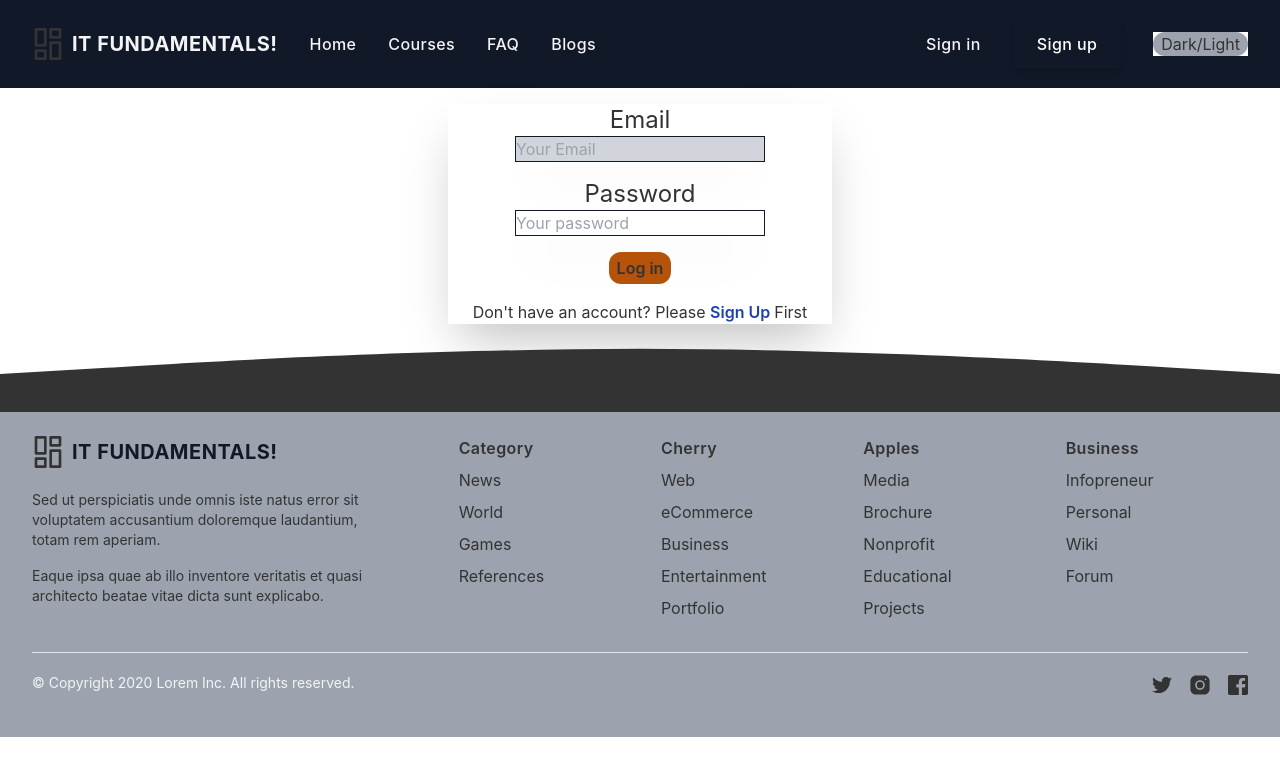
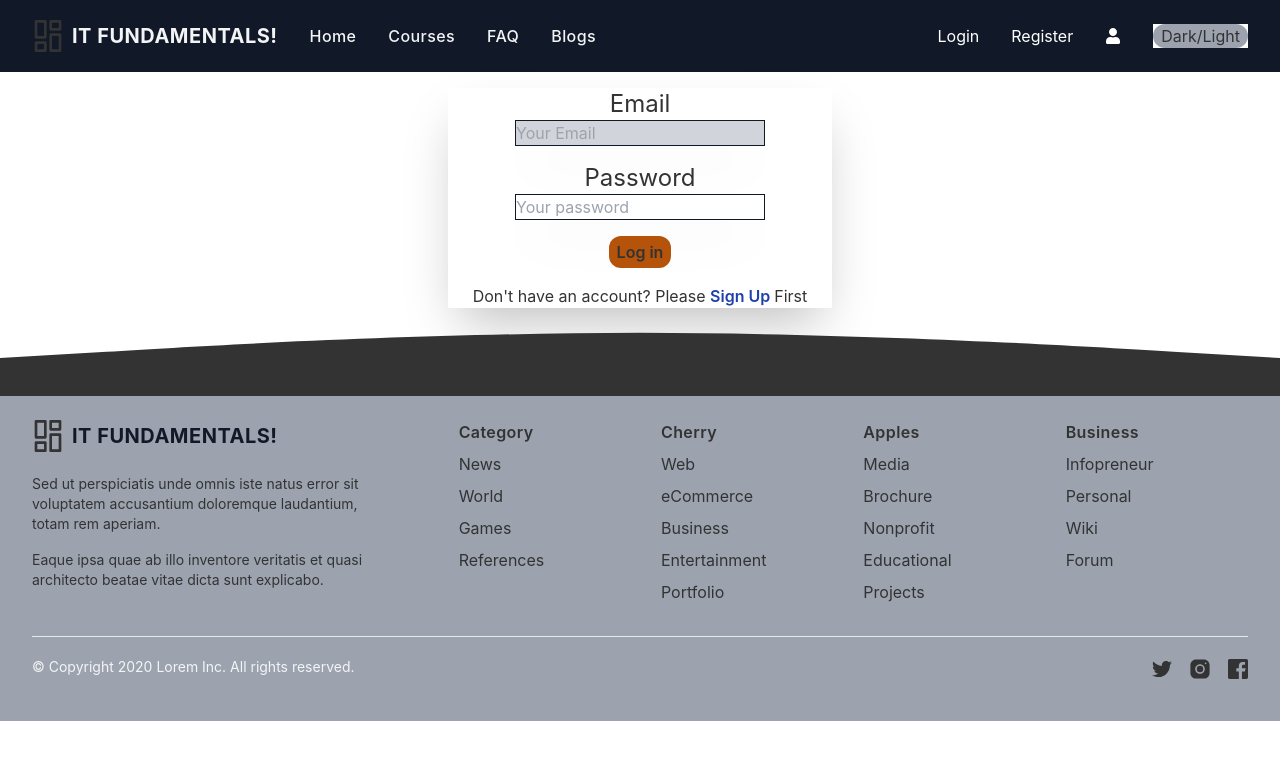
Before and after one commit to Minhaj-murad/IT-Fundamentals-Client, a React (Create React App) app: page /login in a window 1280 px wide. Shown: the top 776 px of the page. Built offline with nearby package versions, Linux system fonts and the light colour scheme; no server answers.

Commit message:
github,googlesign,logout button authentication done

```diff
--- a/src/Components/Header/Header.js
+++ b/src/Components/Header/Header.js
@@ -1,8 +1,17 @@
 import React, { useEffect, useState } from 'react';
+import { useContext } from 'react';
+import { FaUser } from 'react-icons/fa';
 import { Link } from 'react-router-dom';
+import { AuthContext } from '../UseContext/Usecontext';
 import './Header.css'
 
 const Header = () => {
+    const {user, logOut} =useContext(AuthContext);
+    const handleLogOut = () => {
+        logOut()
+            .then(() => { })
+            .catch(error => console.error(error))
+    }
     const [isMenuOpen, setIsMenuOpen] = useState(false);
     const [theme, setTheme] = useState(
         localStorage.getItem('theme') || 'light'
@@ -85,23 +94,33 @@ const Header = () => {
                         </ul>
                     </div>
                     <ul class="flex items-center hidden space-x-8 lg:flex">
-                        <li>
-                            <Link to='/login'
-                                title="Sign in"
-                                class="font-medium tracking-wide text-gray-100 transition-colors duration-200 hover:text-teal-accent-400"
-                            >
-                                Sign in
-                            </Link>
-                        </li>
-                        <li>
-                            <Link to='./signup'
-                                class="inline-flex items-center justify-center h-12 px-6 font-medium tracking-wide text-white transition duration-200 rounded shadow-md bg-deep-purple-accent-400 hover:bg-deep-purple-accent-700 focus:shadow-outline focus:outline-none"
+                    <>
+                            {
+                                user?
 
-                                title="Sign up"
-                            >
-                                Sign up
-                            </Link>
-                        </li>
+                                    <>
+                                        <span className='text-white'>{user?.displayName}</span>
+                                        <button className='bg-gray-300 rounded-xl px-2' onClick={handleLogOut}>Log out</button>
+                                    </>
+                                    :
+                                    <>
+                                        <Link to='/login' className='text-white'>Login</Link>
+                                        <Link to='/signup' className='text-white'>Register</Link>
+                                    </>
+                            }
+                             <Link to="/profile" className='text-white'>
+                            {user?.photoURL ?
+                            <img className='roundedCircle' style={{ height: '30px' }} src={user?.photoURL} alt="" />
+
+
+
+
+                                : <FaUser></FaUser>
+                            }
+                        </Link>
+
+
+                        </>
                         <li>
                             <div className={`App ${theme}`}>
                                 <button className='bg-gray-400 px-2 rounded-xl' onClick={toggleTheme}>Dark/Light</button>
--- a/src/Components/UseContext/Usecontext.js
+++ b/src/Components/UseContext/Usecontext.js
@@ -1,10 +1,12 @@
-import React, { createContext } from 'react';
+import React, { createContext, useEffect } from 'react';
 import app from '../../firebase.init';
-import { createUserWithEmailAndPassword, getAuth, signInWithEmailAndPassword, signInWithPopup } from 'firebase/auth';
+import { createUserWithEmailAndPassword, getAuth, onAuthStateChanged, signInWithEmailAndPassword, signInWithPopup, signOut } from 'firebase/auth';
+import { useState } from 'react';
 
 export const AuthContext = createContext();
 const auth = getAuth(app);
 const Usecontext = ({children}) => {
+    const [user, setUser] = useState(null);
 
 
 
@@ -20,11 +22,28 @@ const Usecontext = ({children}) => {
     const googlesignin = (provider) => {
         return signInWithPopup(auth, provider)
     }
+
     const githubsignin =(provider)=>{
         return signInWithPopup(auth, provider)
     }
 
-    const authInfo = {createUser, signIn,googlesignin,githubsignin}
+    const logOut = () => {
+        return signOut(auth);
+    }
+
+    useEffect(() => {
+        const unsubscribe = onAuthStateChanged(auth, (currentUser) => {
+            console.log('inside auth state change', currentUser);
+                setUser(currentUser);
+        });
+
+        return () => {
+            unsubscribe();
+        }
+
+    }, [])
+
+    const authInfo = {user,createUser, signIn,googlesignin,githubsignin,logOut}
     return (
         <div>
             <AuthContext.Provider value={authInfo}>
```
